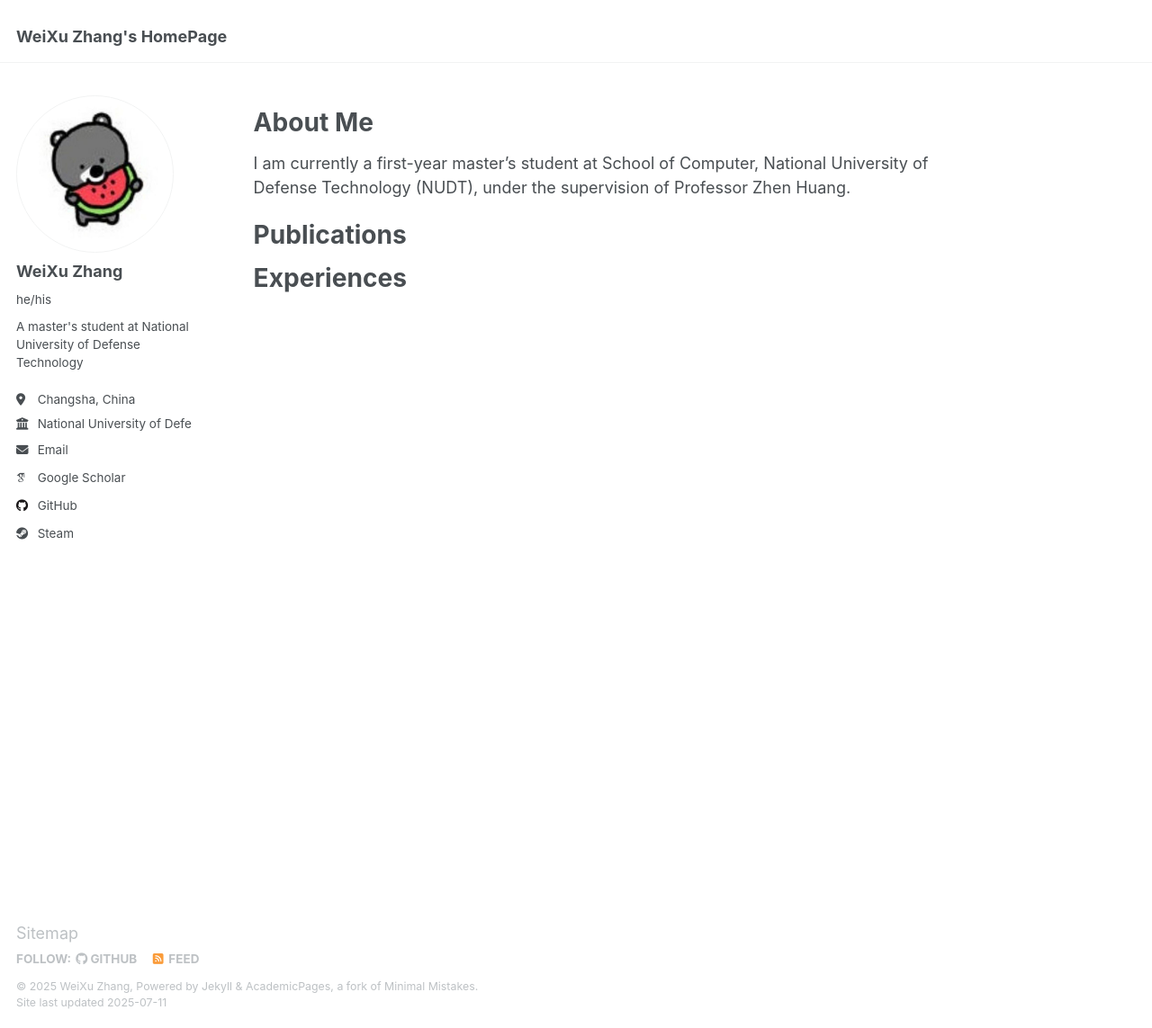
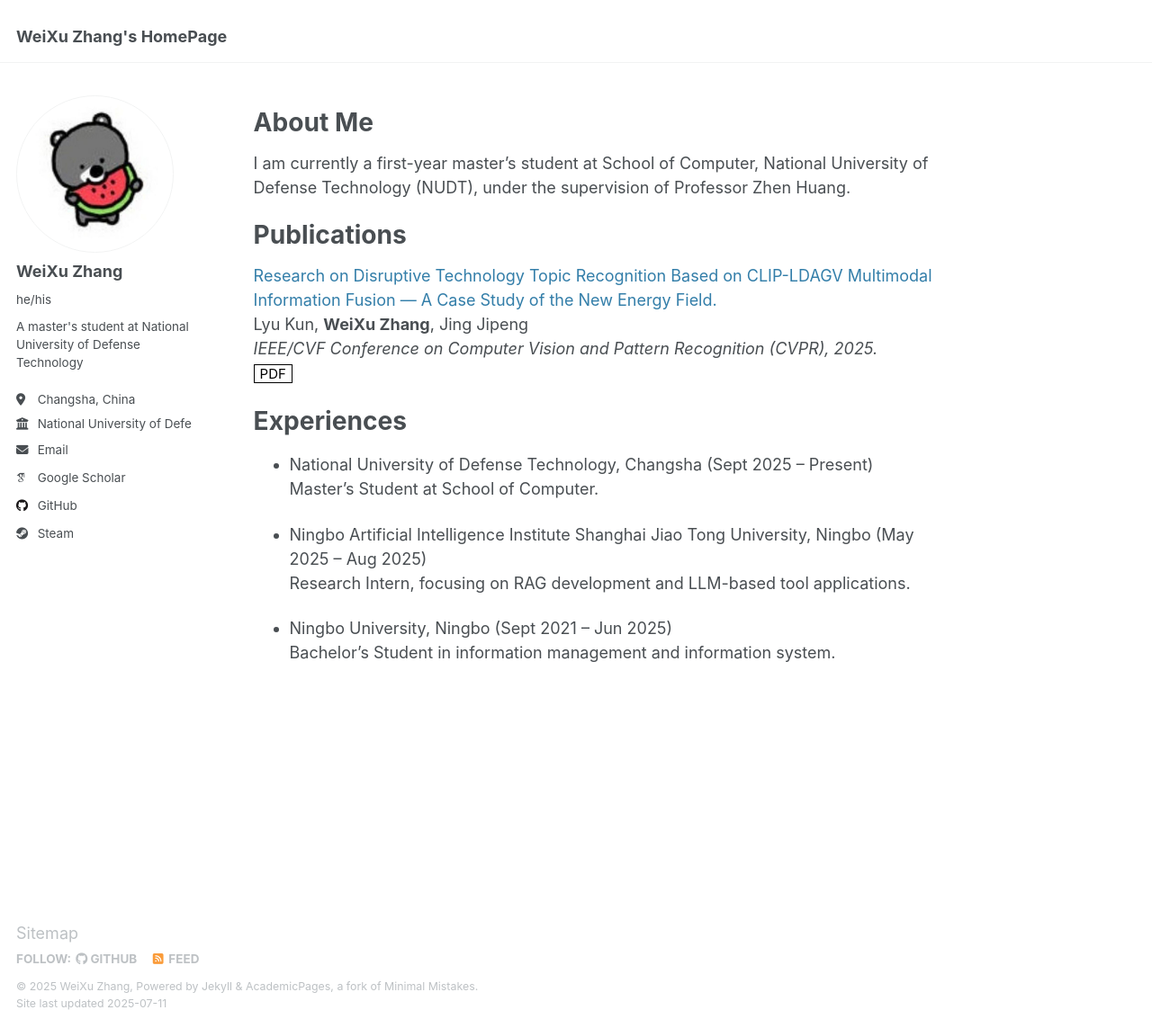
Before and after one commit to wishdudu/wishdudu, a Jekyll site: the page built from _pages/about.md, in a window 1280 px wide and 1143 px high. Shown: the whole window at 90% size. Built offline with Jekyll 4.4.1, drawn with Linux system fonts in a browser that asks for light colours; some web fonts are replaced.

Commit message:
修改了about.md，增加了experience和publication

```diff
--- a/_pages/about.md
+++ b/_pages/about.md
@@ -42,5 +42,17 @@ I am currently a first-year master's student at School of Computer, National Uni
 
 # Publications
 
+[Research on Disruptive Technology Topic Recognition Based on CLIP-LDAGV Multimodal Information Fusion — A Case Study of the New Energy Field.](https://doi.org/10.3772/j.issn.1000-0135.2025.03.008)<br>
+Lyu Kun, **WeiXu Zhang**, Jing Jipeng<br>
+*IEEE/CVF Conference on Computer Vision and Pattern Recognition (CVPR), 2025.*<br>
+<a href="https://doi.org/10.3772/j.issn.1000-0135.2025.03.008" class="mybutton">PDF</a>
 
 # Experiences
+- National University of Defense Technology, Changsha (Sept 2025 – Present)<br>
+Master's Student at School of Computer.
+
+- Ningbo Artificial Intelligence Institute Shanghai Jiao Tong University, Ningbo (May 2025 – Aug 2025)<br>
+Research Intern, focusing on RAG development and LLM-based tool applications.
+
+- Ningbo University, Ningbo (Sept 2021 – Jun 2025)<br>
+Bachelor’s Student in information management and information system.
```
